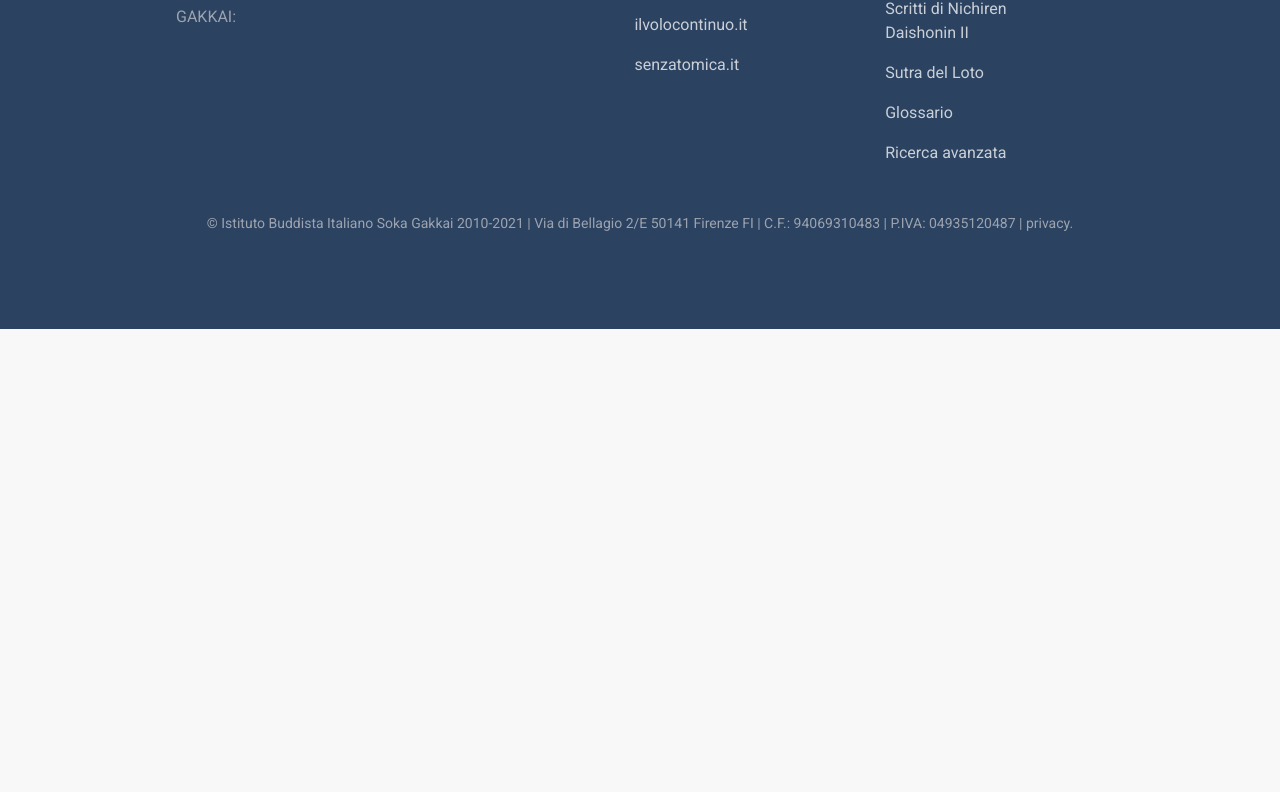
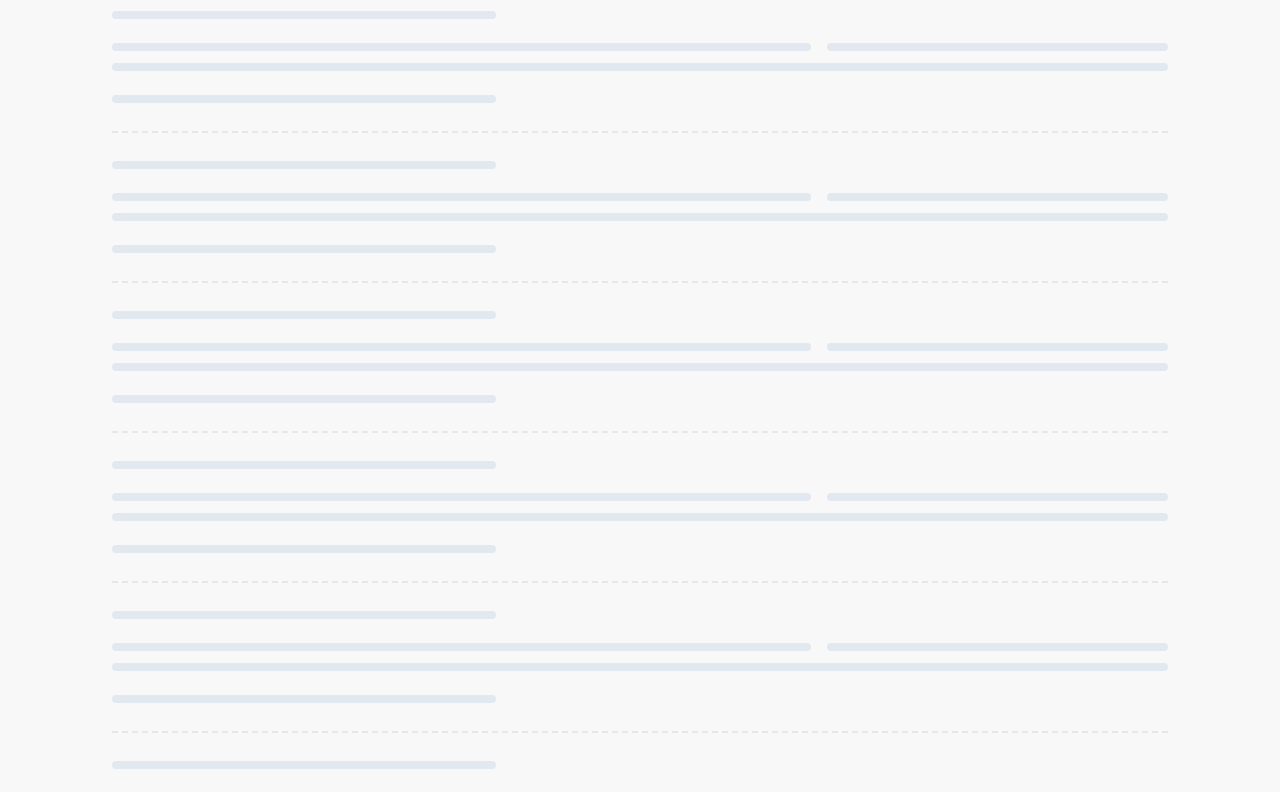
Before and after one commit to upalatucci/biblioteca-nextjs, a Next.js app: page /ricerca in a window 1280 px wide. Shown: the part 1083-1875 px from the top of the page. Before the commit the page ends 1412 px from the top, so only its background shows below. Built offline with nearby package versions, Linux system fonts and the light colour scheme; a web font is replaced by a local one.

Commit message:
results refactoring

```diff
--- a/components/Results.tsx
+++ b/components/Results/Results.tsx
@@ -1,12 +1,25 @@
 import { PostResultType } from "@utils/elasticSearchUtils";
-import Pagination from "./Pagination/Pagination";
+import Pagination from "../Pagination/Pagination";
 import PostResult from "./PostResult";
+import ResultsLoading from "./ResultsLoading";
 
 type ResultsProps = {
   data: PostResultType[];
   totalResults: number;
+  loading: boolean;
 };
-const Results: React.FC<ResultsProps> = ({ data, totalResults }) => {
+const Results: React.FC<ResultsProps> = ({ data, totalResults, loading }) => {
+  if (loading || !data) {
+    return (
+      <div
+        className="container mx-auto px-4 pt-8 xl:px-14 min-h-[50vh]"
+        id="risultati"
+      >
+        <ResultsLoading />
+      </div>
+    );
+  }
+
   return (
     <div
       className="container mx-auto px-4 pt-8 xl:px-14 min-h-[50vh]"
@@ -28,7 +41,7 @@ const Results: React.FC<ResultsProps> = ({ data, totalResults }) => {
               <PostResult key={postResult.id} post={postResult} />
             ))}
           </ul>
-          <Pagination totalResults={totalResults} anchorHash="search-results" />
+          <Pagination totalResults={totalResults} anchorHash="risultati" />
         </>
       )}
     </div>
--- /dev/null
+++ b/components/Results/ResultsLoading.tsx
@@ -0,0 +1,49 @@
+import { memo } from "react";
+
+const LoadingElement = memo(() => (
+  <li className="py-6 animate-pulse">
+    <div className="animate-pulse flex space-x-4">
+      <div className="flex-1 space-y-6 py-1">
+        <div className="h-2 max-w-sm bg-slate-200 rounded"></div>
+        <div className="space-y-3">
+          <div className="grid grid-cols-3 gap-4">
+            <div className="h-2 bg-slate-200 rounded col-span-2"></div>
+            <div className="h-2 bg-slate-200 rounded col-span-1"></div>
+          </div>
+          <div className="h-2 bg-slate-200 rounded"></div>
+        </div>
+        <div className="h-2 max-w-sm bg-slate-200 rounded"></div>
+      </div>
+    </div>
+  </li>
+));
+
+LoadingElement.displayName = "LoadingElement";
+
+const ResultsLoading: React.FC = () => {
+  return (
+    <div
+      className="container mx-auto px-4 pt-8 xl:px-14 min-h-[50vh]"
+      id="risultati"
+    >
+      <div className="rounded-md mb-4 w-full mx-auto">
+        <div className="h-8 max-w-sm bg-slate-200 rounded my-4"></div>
+
+        <hr className="border border-secondary" />
+      </div>
+
+      <ul className="divide-y-2 divide-dashed pt-4 mb-10">
+        <LoadingElement />
+        <LoadingElement />
+        <LoadingElement />
+        <LoadingElement />
+        <LoadingElement />
+        <LoadingElement />
+        <LoadingElement />
+        <LoadingElement />
+      </ul>
+    </div>
+  );
+};
+
+export default ResultsLoading;
--- /dev/null
+++ b/components/Results/index.ts
@@ -0,0 +1 @@
+export { default } from "./Results";
--- a/components/ResultsLoading.tsx
+++ /dev/null
@@ -1,64 +0,0 @@
-const ResultsLoading: React.FC = () => {
-  return (
-    <div
-      className="container mx-auto px-4 pt-8 xl:px-14 min-h-[50vh]"
-      id="risultati"
-    >
-      <div className="rounded-md mb-4 w-full mx-auto">
-        <div className="h-8 max-w-sm bg-slate-200 rounded my-4"></div>
-
-        <hr className="border border-secondary" />
-      </div>
-
-      <ul className="divide-y-2 divide-dashed pt-4 mb-10">
-        <li className="py-6 animate-pulse">
-          <div className="animate-pulse flex space-x-4">
-            <div className="flex-1 space-y-6 py-1">
-              <div className="h-2 max-w-sm bg-slate-200 rounded"></div>
-              <div className="space-y-3">
-                <div className="grid grid-cols-3 gap-4">
-                  <div className="h-2 bg-slate-200 rounded col-span-2"></div>
-                  <div className="h-2 bg-slate-200 rounded col-span-1"></div>
-                </div>
-                <div className="h-2 bg-slate-200 rounded"></div>
-              </div>
-              <div className="h-2 max-w-sm bg-slate-200 rounded"></div>
-            </div>
-          </div>
-        </li>
-        <li className="py-6 animate-pulse">
-          <div className="animate-pulse flex space-x-4">
-            <div className="flex-1 space-y-6 py-1">
-              <div className="h-2 max-w-sm bg-slate-200 rounded"></div>
-              <div className="space-y-3">
-                <div className="grid grid-cols-3 gap-4">
-                  <div className="h-2 bg-slate-200 rounded col-span-2"></div>
-                  <div className="h-2 bg-slate-200 rounded col-span-1"></div>
-                </div>
-                <div className="h-2 bg-slate-200 rounded"></div>
-              </div>
-              <div className="h-2 max-w-sm bg-slate-200 rounded"></div>
-            </div>
-          </div>
-        </li>
-        <li className="py-6 animate-pulse">
-          <div className="animate-pulse flex space-x-4">
-            <div className="flex-1 space-y-6 py-1">
-              <div className="h-2 max-w-sm bg-slate-200 rounded"></div>
-              <div className="space-y-3">
-                <div className="grid grid-cols-3 gap-4">
-                  <div className="h-2 bg-slate-200 rounded col-span-2"></div>
-                  <div className="h-2 bg-slate-200 rounded col-span-1"></div>
-                </div>
-                <div className="h-2 bg-slate-200 rounded"></div>
-              </div>
-              <div className="h-2 max-w-sm bg-slate-200 rounded"></div>
-            </div>
-          </div>
-        </li>
-      </ul>
-    </div>
-  );
-};
-
-export default ResultsLoading;
--- a/pages/ricerca-avanzata.tsx
+++ b/pages/ricerca-avanzata.tsx
@@ -3,13 +3,12 @@ import { useRouter } from "next/router";
 import { useCallback, useEffect, useState } from "react";
 import AdvancedSearch from "@components/AdvancedSearch/AdvancedSearch";
 import Footer from "@components/Footer";
-import ResultsLoading from "@components/ResultsLoading";
 import HomeNavbar from "@components/Navbar/HomeNavbar";
-import Results from "@components/Results";
 import {
   mapElasticResultToPost,
-  PostResultType
+  PostResultType,
 } from "@utils/elasticSearchUtils";
+import Results from "@components/Results";
 
 export default function Ricerca() {
   const [loading, setLoading] = useState(false);
@@ -46,10 +45,11 @@ export default function Ricerca() {
       <HomeNavbar />
       <main className="search-page">
         <AdvancedSearch />
-        {loading && <ResultsLoading />}
-        {searchedPosts !== undefined && (
-          <Results data={searchedPosts} totalResults={totalResults} />
-        )}
+        <Results
+          data={searchedPosts}
+          totalResults={totalResults}
+          loading={loading}
+        />
       </main>
       <Footer />
     </>
--- a/pages/ricerca.tsx
+++ b/pages/ricerca.tsx
@@ -3,13 +3,12 @@ import { useRouter } from "next/router";
 import { useCallback, useEffect, useState } from "react";
 import Footer from "@components/Footer";
 import HomeNavbar from "@components/Navbar/HomeNavbar";
-import Results from "@components/Results";
-import ResultsLoading from "@components/ResultsLoading";
 import SimpleSearch from "@components/SimpleSearch";
 import {
   mapElasticResultToPost,
   PostResultType,
 } from "@utils/elasticSearchUtils";
+import Results from "@components/Results";
 
 export default function Ricerca() {
   const [loading, setLoading] = useState(false);
@@ -72,10 +71,12 @@ export default function Ricerca() {
             </span>
           </div>
         )}
-        {loading && <ResultsLoading />}
-        {searchedPosts !== undefined && (
-          <Results data={searchedPosts} totalResults={totalResults} />
-        )}
+
+        <Results
+          data={searchedPosts}
+          totalResults={totalResults}
+          loading={loading}
+        />
       </main>
       <Footer />
     </>
--- a/utils/searchQuery.ts
+++ b/utils/searchQuery.ts
@@ -16,7 +16,7 @@ export const client = new Client({
 });
 
 const mapElasticSearchFields = {
-  [FIELDS.CONTENT]: "post_content",
+  [FIELDS.CONTENT]: "post_content^3",
   [FIELDS.CENNI_STORICI]: "meta.acf_cenni_storici.value",
   [FIELDS.NOTE]: "meta.acf_note.value",
 };
@@ -52,8 +52,8 @@ export const simpleSearchQuery = (
             multi_match: {
               query: textQuery,
               fields: [
-                "post_title",
-                "post_content",
+                "post_title^5",
+                "post_content^3",
                 "meta.acf_cenni_storici.value",
                 "meta.acf_cenni_notes.value",
               ],
@@ -99,7 +99,7 @@ const searchQuery = (
 ): SearchRequest => {
   const textQueryCopy = textQuery.concat();
 
-  const queryFields = ["post_title"].concat(
+  const queryFields = ["post_title^5"].concat(
     fields.map((field) => mapElasticSearchFields[field])
   );
 
```
Also changed, not shown: components/Results/PostResult.tsx (renamed from components/PostResult.tsx).
